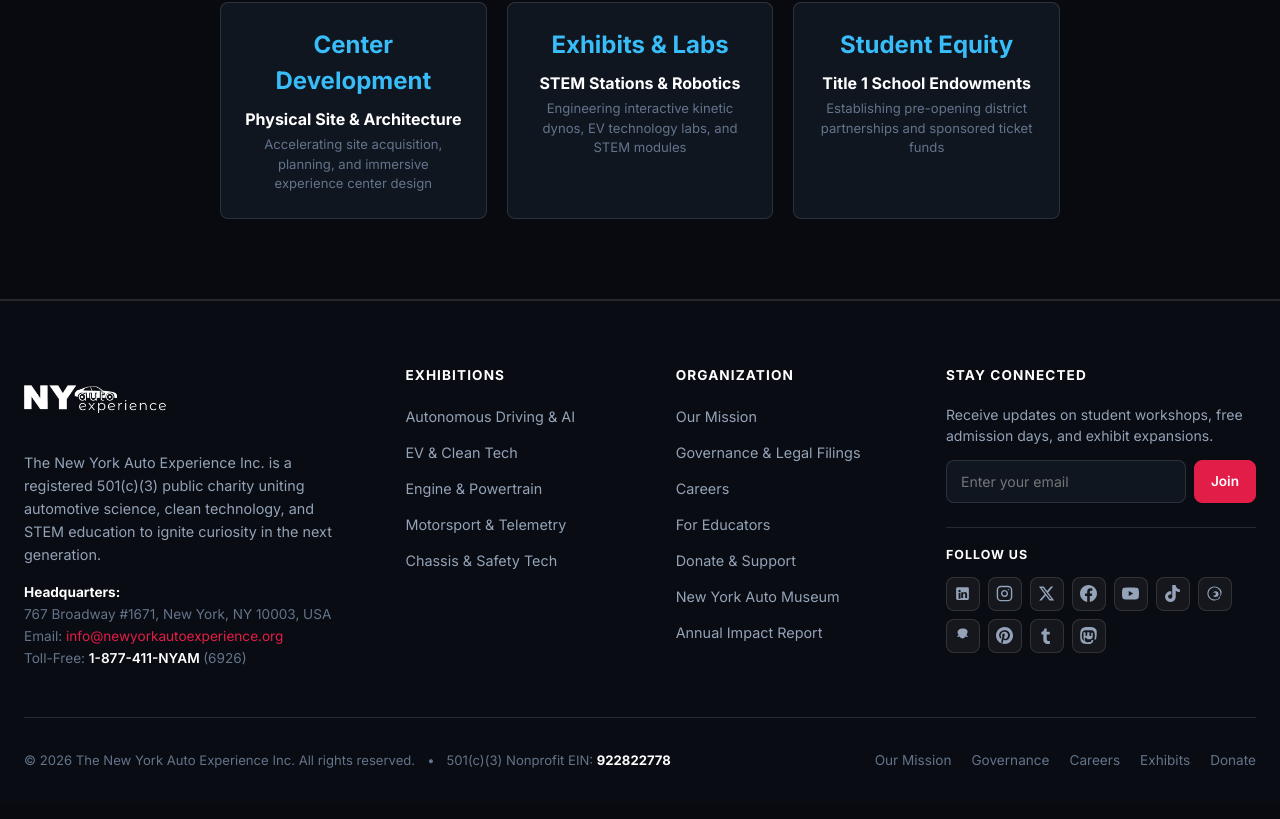
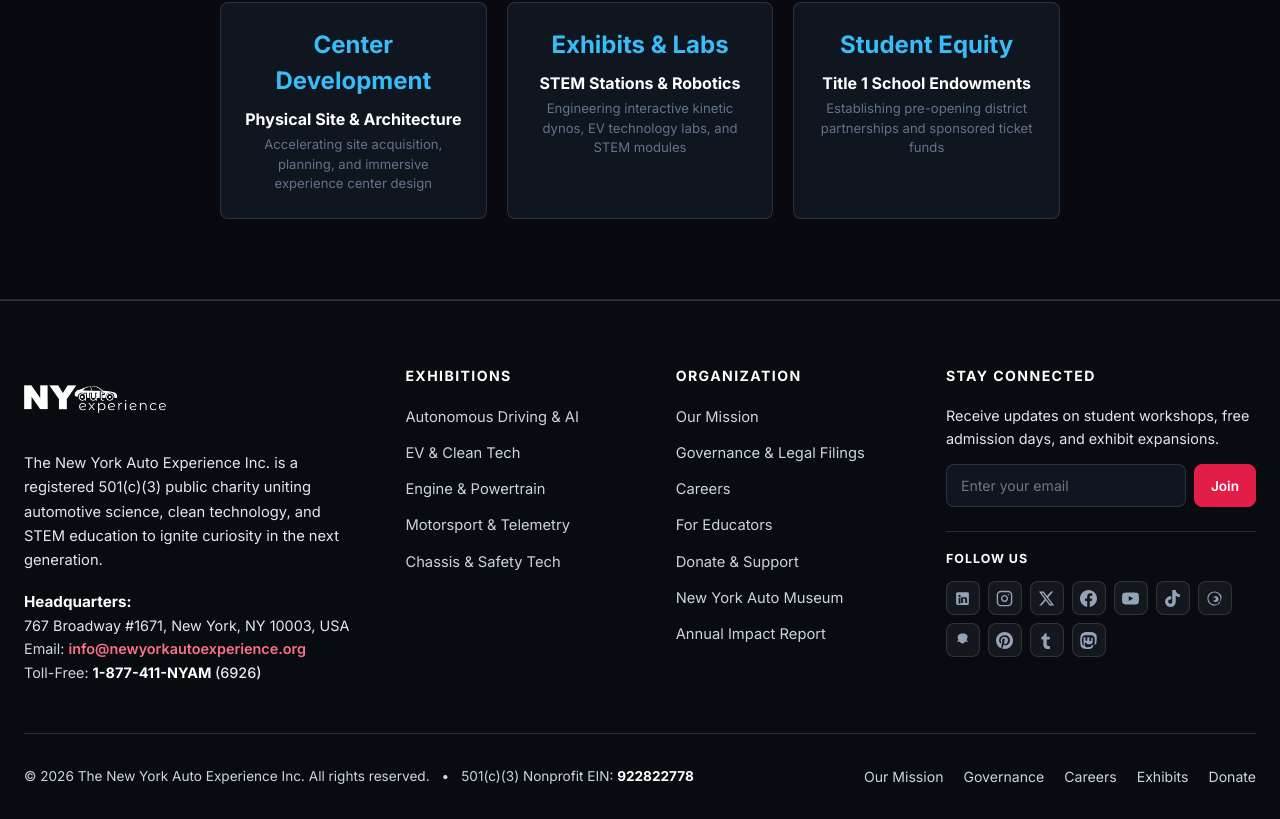
Before and after one commit to itsemranraj-ai/newyorkautoexperience-nextjs, a Next.js app: page / in a window 1280 px wide. Shown: the part 6063-6882 px from the top of the page. Built offline with nearby package versions, Linux system fonts and the light colour scheme.

Commit message:
style(footer): brighten text colors and enhance contrast for superior readability

```diff
--- a/src/app/globals.css
+++ b/src/app/globals.css
@@ -1232,8 +1232,10 @@ button.hero-visual-badge:hover {
    FOOTER (Clean, Authoritative, Legal Transparency)
    ========================================================================== */
 .site-footer {
-  background-color: var(--color-bg-subtle);
-  border-top: 1px solid var(--color-border);
+  background-color: rgba(9, 12, 18, 0.94);
+  backdrop-filter: blur(24px);
+  -webkit-backdrop-filter: blur(24px);
+  border-top: 1px solid rgba(255, 255, 255, 0.16);
   padding: 64px 0 32px;
   margin-top: auto;
 }
@@ -1246,18 +1248,18 @@ button.hero-visual-badge:hover {
 }
 
 .footer-brand p {
-  font-size: 0.9rem;
-  color: var(--color-text-muted);
+  font-size: 0.92rem;
+  color: #E2E8F0;
   margin-top: 16px;
-  line-height: 1.6;
+  line-height: 1.65;
 }
 
 .footer-col h5 {
-  font-size: 0.85rem;
-  font-weight: 700;
+  font-size: 0.88rem;
+  font-weight: 800;
   text-transform: uppercase;
-  letter-spacing: 0.08em;
-  color: var(--color-text-white);
+  letter-spacing: 0.1em;
+  color: #FFFFFF;
   margin-bottom: 18px;
 }
 
@@ -1269,13 +1271,13 @@ button.hero-visual-badge:hover {
 }
 
 .footer-links-list a {
-  color: var(--color-text-muted);
-  font-size: 0.9rem;
+  color: #CBD5E1;
+  font-size: 0.92rem;
   transition: color var(--transition-fast);
 }
 
 .footer-links-list a:hover {
-  color: var(--color-text-white);
+  color: #FFFFFF;
 }
 
 .footer-newsletter-form {
@@ -1348,9 +1350,9 @@ button.hero-visual-badge:hover {
   align-items: center;
   justify-content: space-between;
   padding-top: 32px;
-  border-top: 1px solid var(--color-border);
-  font-size: 0.82rem;
-  color: var(--color-text-dim);
+  border-top: 1px solid rgba(255, 255, 255, 0.14);
+  font-size: 0.85rem;
+  color: #CBD5E1;
 }
 
 .footer-legal-badge {
--- a/src/components/Footer.tsx
+++ b/src/components/Footer.tsx
@@ -78,11 +78,11 @@ export default function Footer() {
             <p>
               The New York Auto Experience Inc. is a registered 501(c)(3) public charity uniting automotive science, clean technology, and STEM education to ignite curiosity in the next generation.
             </p>
-            <div style={{ marginTop: '16px', fontSize: '0.85rem', color: 'var(--color-text-dim)', lineHeight: 1.6 }}>
-              <strong style={{ color: '#FFFFFF' }}>Headquarters:</strong><br />
-              767 Broadway #1671, New York, NY 10003, USA<br />
-              Email: <a href="mailto:info@newyorkautoexperience.org" style={{ color: 'var(--color-primary)' }}>info@newyorkautoexperience.org</a><br />
-              Toll-Free: <a href="tel:18774116926" style={{ color: '#FFFFFF', fontWeight: 600, textDecoration: 'none' }}>1-877-411-NYAM <span style={{ color: 'var(--color-text-dim)', fontWeight: 400 }}>(6926)</span></a>
+            <div style={{ marginTop: '16px', fontSize: '0.9rem', color: '#E2E8F0', lineHeight: 1.65 }}>
+              <strong style={{ color: '#FFFFFF', fontSize: '0.95rem' }}>Headquarters:</strong><br />
+              <span style={{ color: '#E2E8F0' }}>767 Broadway #1671, New York, NY 10003, USA</span><br />
+              <span style={{ color: '#CBD5E1' }}>Email: </span><a href="mailto:info@newyorkautoexperience.org" style={{ color: '#FB7185', fontWeight: 600 }}>info@newyorkautoexperience.org</a><br />
+              <span style={{ color: '#CBD5E1' }}>Toll-Free: </span><a href="tel:18774116926" style={{ color: '#FFFFFF', fontWeight: 700, textDecoration: 'none' }}>1-877-411-NYAM <span style={{ color: '#E2E8F0', fontWeight: 500 }}>(6926)</span></a>
             </div>
           </div>
 
@@ -115,7 +115,7 @@ export default function Footer() {
           {/* Col 4: Newsletter */}
           <div className="footer-col">
             <h5>Stay Connected</h5>
-            <p style={{ fontSize: '0.88rem', color: 'var(--color-text-muted)', marginBottom: '14px', lineHeight: 1.5 }}>
+            <p style={{ fontSize: '0.9rem', color: '#E2E8F0', marginBottom: '14px', lineHeight: 1.6 }}>
               Receive updates on student workshops, free admission days, and exhibit expansions.
             </p>
             <form className="footer-newsletter-form" onSubmit={handleNewsletter}>
@@ -300,11 +300,11 @@ export default function Footer() {
             <span>501(c)(3) Nonprofit EIN: <strong style={{ color: '#FFF' }}>922822778</strong></span>
           </div>
           <div style={{ display: 'flex', gap: '20px' }}>
-            <Link href="/mission" style={{ color: 'var(--color-text-dim)', fontSize: '0.85rem' }}>Our Mission</Link>
-            <Link href="/governance" style={{ color: 'var(--color-text-dim)', fontSize: '0.85rem' }}>Governance</Link>
-            <Link href="/careers" style={{ color: 'var(--color-text-dim)', fontSize: '0.85rem' }}>Careers</Link>
-            <Link href="/exhibits" style={{ color: 'var(--color-text-dim)', fontSize: '0.85rem' }}>Exhibits</Link>
-            <Link href="/donate" style={{ color: 'var(--color-text-dim)', fontSize: '0.85rem' }}>Donate</Link>
+            <Link href="/mission" style={{ color: '#CBD5E1', fontSize: '0.88rem' }}>Our Mission</Link>
+            <Link href="/governance" style={{ color: '#CBD5E1', fontSize: '0.88rem' }}>Governance</Link>
+            <Link href="/careers" style={{ color: '#CBD5E1', fontSize: '0.88rem' }}>Careers</Link>
+            <Link href="/exhibits" style={{ color: '#CBD5E1', fontSize: '0.88rem' }}>Exhibits</Link>
+            <Link href="/donate" style={{ color: '#CBD5E1', fontSize: '0.88rem' }}>Donate</Link>
           </div>
         </div>
       </div>
```
